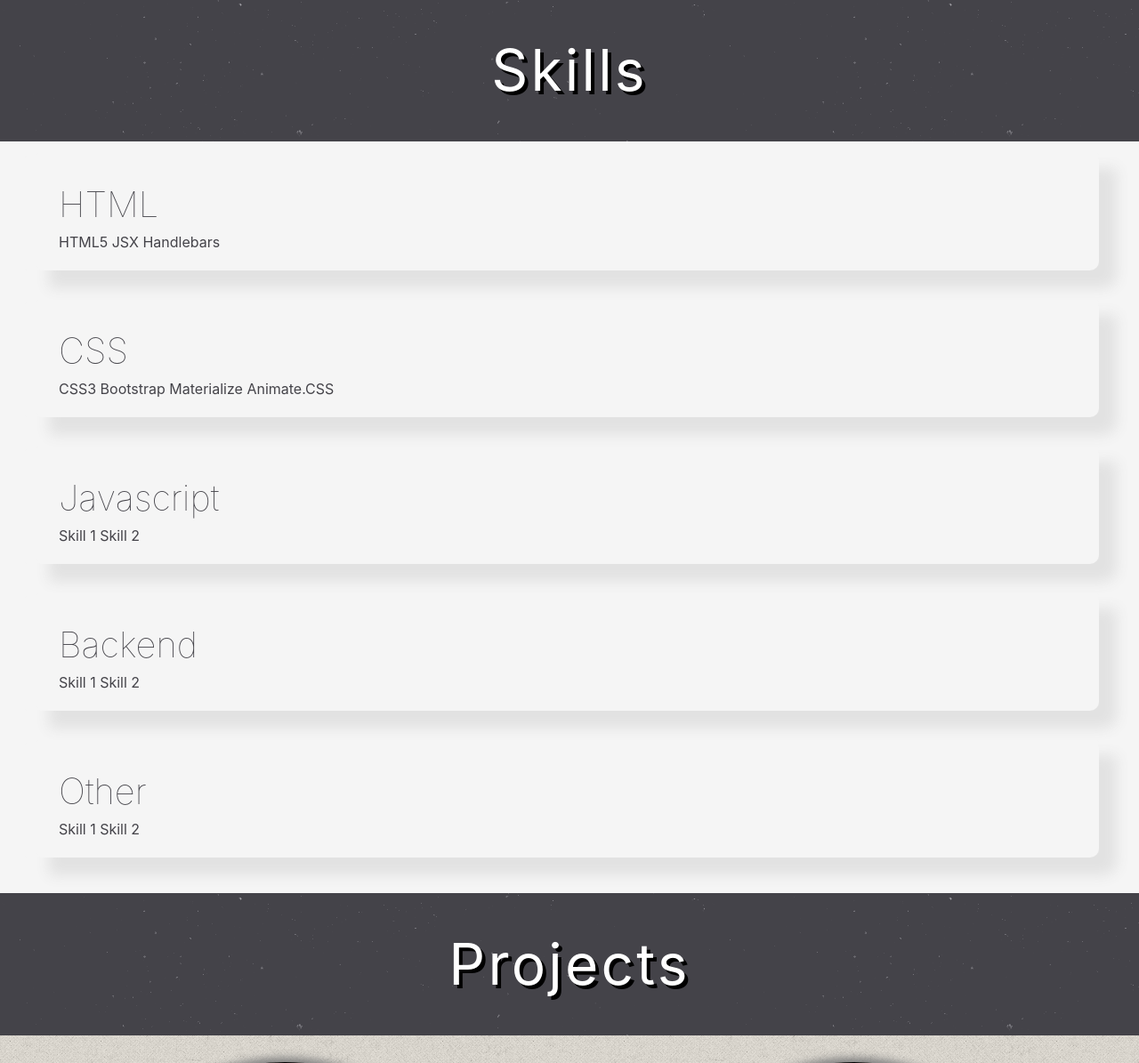
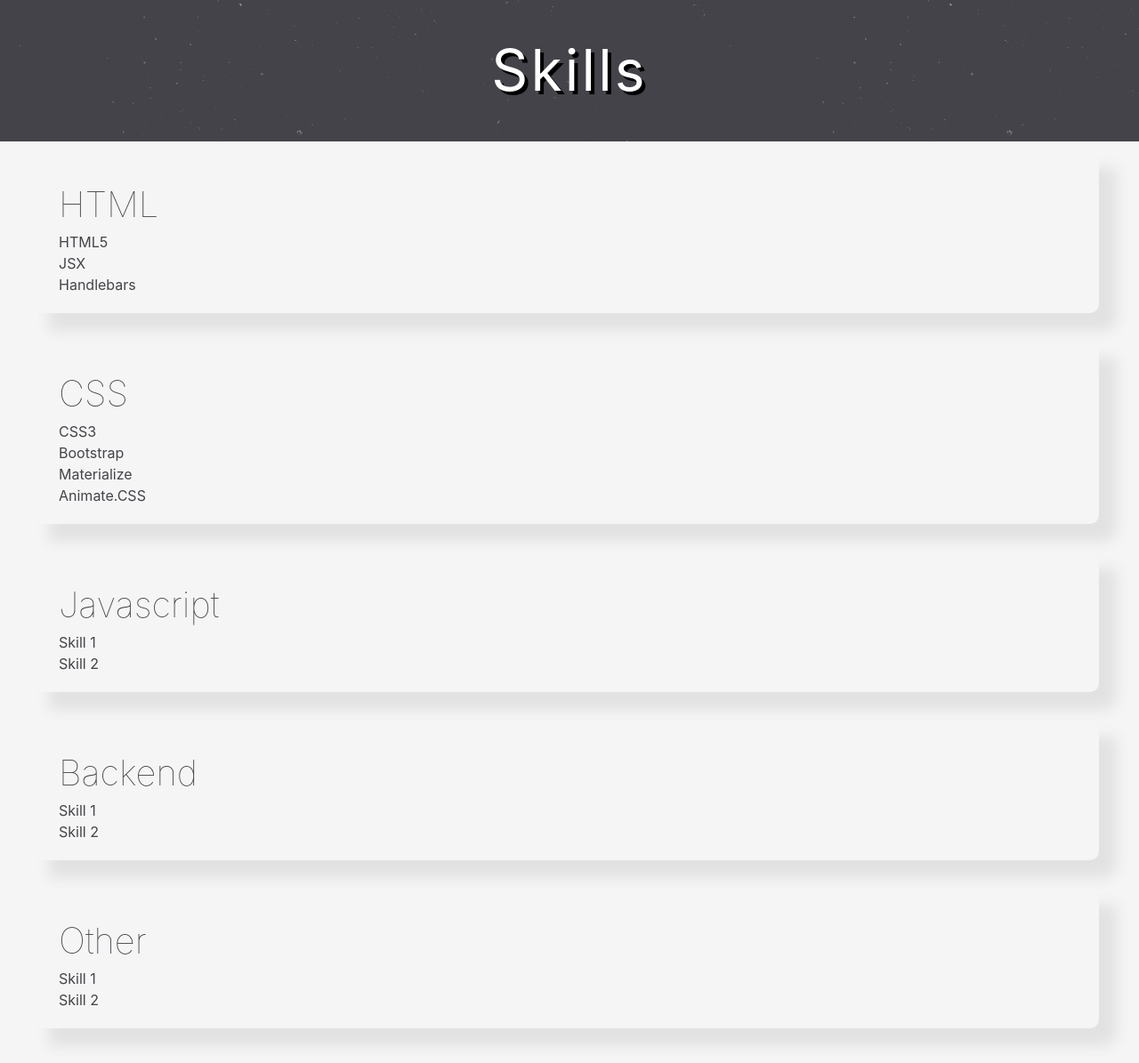
Before and after one commit to jmschindele/portfolio, a PHP site: page / in a window 1280 px wide. Shown: the part 1577-2772 px from the top of the page at 89% size. Run offline with PHP 8.4, Linux system fonts and the light colour scheme; some libraries are stand-ins or nearby versions.

Commit message:
html validator fixes

```diff
--- a/assets/css/style.css
+++ b/assets/css/style.css
@@ -81,7 +81,7 @@ body {
    display: block;
  }
 
- #skills-list ul li {
+ #skills-list ul li:first-child {
   display: inline-block;
  }
 
--- a/index.html
+++ b/index.html
@@ -128,31 +128,31 @@
       <div class="row">
         <div class="col-12" id="skills-list">
           <!-- <ul id='skills-list'> -->
-          <ul>
-            <span class="skill-list-heading">HTML</span>
+            <ul>
+            <li class="skill-list-heading">HTML<li>
             <li>HTML5</li>
             <li>JSX</li>
             <li>Handlebars</li>
           </ul>
           <ul>
-            <span class="skill-list-heading">CSS</span>
+            <li class="skill-list-heading">CSS</li>
             <li>CSS3</li>
             <li>Bootstrap</li>
             <li>Materialize</li>
             <li>Animate.CSS</li>
           </ul>
           <ul>
-            <span class="skill-list-heading">Javascript</span>
+            <li class="skill-list-heading">Javascript</li>
             <li>Skill 1</li>
             <li>Skill 2</li>
           </ul>
           <ul>
-            <span class="skill-list-heading">Backend</span>
+            <li class="skill-list-heading">Backend</li>
             <li>Skill 1</li>
             <li>Skill 2</li>
           </ul>
           <ul>
-            <span class="skill-list-heading">Other</span>
+            <li class="skill-list-heading">Other</li>
             <li>Skill 1</li>
             <li>Skill 2</li>
           </ul>
```
